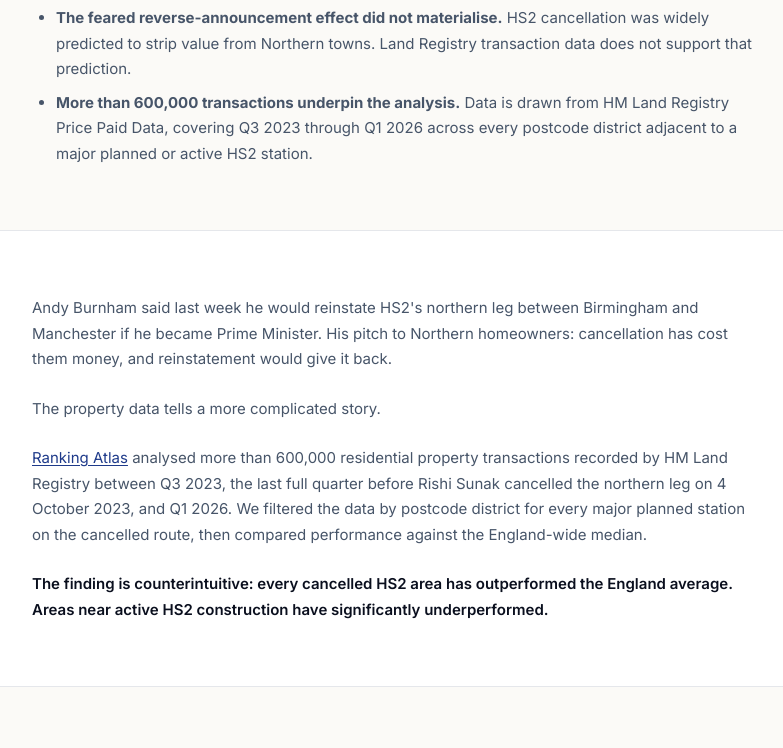
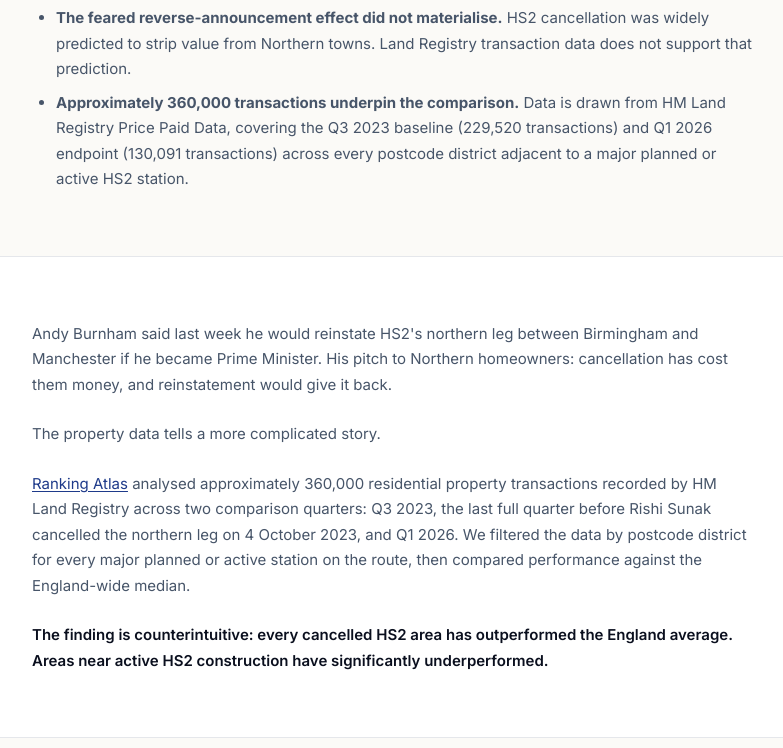
Before and after one commit to dpf1988/ranking-atlas-website, an Astro site: page /resources/hs2-property-prices in a window 1280 px wide. Shown: the part 1657-2405 px from the top of the page, without its empty margins (248-1031 px from the left). Built offline with nearby package versions, Linux system fonts and the light colour scheme; Astro itself is replaced by a stand-in of ours.

Commit message:
HS2: fix transaction count, add Interchange limitation, disclose Curzon exclusion
Correct 600k claim to ~360k (229,520 + 130,091) in takeaways, intro, and
methodology. Add Interchange (Solihull) limitation noting +15.8% rise at a
second active site. Disclose Birmingham Curzon Street exclusion in methodology
with raw numbers (19 Q1 2026 transactions, discontinued high-value category).

```diff
--- a/src/pages/resources/hs2-property-prices.astro
+++ b/src/pages/resources/hs2-property-prices.astro
@@ -84,7 +84,7 @@ const jsonLd = {
         <li><strong>Manchester Piccadilly-adjacent properties beat England by 5.7 percentage points,</strong> rising 2.1% in a national market that declined.</li>
         <li><strong>Old Oak Common fell nearly a fifth.</strong> Median prices near the active London HS2 super-hub dropped 19.2%, underperforming England by 15.7 percentage points. Construction blight is visible in the data.</li>
         <li><strong>The feared reverse-announcement effect did not materialise.</strong> HS2 cancellation was widely predicted to strip value from Northern towns. Land Registry transaction data does not support that prediction.</li>
-        <li><strong>More than 600,000 transactions underpin the analysis.</strong> Data is drawn from HM Land Registry Price Paid Data, covering Q3 2023 through Q1 2026 across every postcode district adjacent to a major planned or active HS2 station.</li>
+        <li><strong>Approximately 360,000 transactions underpin the comparison.</strong> Data is drawn from HM Land Registry Price Paid Data, covering the Q3 2023 baseline (229,520 transactions) and Q1 2026 endpoint (130,091 transactions) across every postcode district adjacent to a major planned or active HS2 station.</li>
       </ul>
     </div>
   </section>
@@ -100,7 +100,7 @@ const jsonLd = {
           The property data tells a more complicated story.
         </p>
         <p>
-          <a href="/" class="text-brand hover:text-brand-dark underline underline-offset-2">Ranking Atlas</a> analysed more than 600,000 residential property transactions recorded by HM Land Registry between Q3 2023, the last full quarter before Rishi Sunak cancelled the northern leg on 4 October 2023, and Q1 2026. We filtered the data by postcode district for every major planned station on the cancelled route, then compared performance against the England-wide median.
+          <a href="/" class="text-brand hover:text-brand-dark underline underline-offset-2">Ranking Atlas</a> analysed approximately 360,000 residential property transactions recorded by HM Land Registry across two comparison quarters: Q3 2023, the last full quarter before Rishi Sunak cancelled the northern leg on 4 October 2023, and Q1 2026. We filtered the data by postcode district for every major planned or active station on the route, then compared performance against the England-wide median.
         </p>
         <p class="font-semibold text-ink">
           The finding is counterintuitive: every cancelled HS2 area has outperformed the England average. Areas near active HS2 construction have significantly underperformed.
@@ -297,12 +297,12 @@ const jsonLd = {
 
         <div>
           <h3 class="font-serif font-semibold text-base text-ink mb-3">Transaction volume</h3>
-          <p>229,520 national transactions in the Q3 2023 baseline quarter. 130,091 national transactions in Q1 2026. More than 600,000 transactions across the full analysis window. The lower Q1 2026 volume reflects both seasonal patterns (Q3 is typically the strongest quarter for completions) and continued subdued market activity in 2026.</p>
+          <p>229,520 national transactions in the Q3 2023 baseline quarter. 130,091 national transactions in Q1 2026. Approximately 360,000 transactions across the two comparison quarters. The lower Q1 2026 volume reflects both seasonal patterns (Q3 is typically the strongest quarter for completions) and continued subdued market activity in 2026.</p>
         </div>
 
         <div>
           <h3 class="font-serif font-semibold text-base text-ink mb-3">Postcode selection</h3>
-          <p>Postcode districts were selected by identifying all districts containing or immediately adjacent to planned HS2 station sites, based on published HS2 route documentation and station location data. For cancelled northern stations: CW1 and CW2 (Crewe), M1, M11, and M12 (Manchester Piccadilly), ST15, ST16, and WS13 (Staffordshire corridor), M22 and SK9 (Manchester Airport). For active construction: NW10 and W3 (Old Oak Common).</p>
+          <p>Postcode districts were selected by identifying all districts containing or immediately adjacent to planned HS2 station sites, based on published HS2 route documentation and station location data. For cancelled northern stations: CW1 and CW2 (Crewe), M1, M11, and M12 (Manchester Piccadilly), ST15, ST16, and WS13 (Staffordshire corridor), M22 and SK9 (Manchester Airport). For active construction: NW10 and W3 (Old Oak Common). Birmingham Curzon Street (B4, B5, B7) was analysed but excluded from the active-construction comparison: only 19 transactions recorded in Q1 2026, and a high-value "Other" category present in Q3 2023 (14 transactions, £720,000 median) had no transactions in Q1 2026, making the median unreliable as a like-for-like measure.</p>
         </div>
 
         <div>
@@ -335,6 +335,9 @@ const jsonLd = {
         </p>
         <p>
           <strong>Two and a half years may be insufficient to capture announcement effects.</strong> Some property economists argue that major infrastructure decisions take five to ten years to fully price in. The period analysed here covers the immediate post-cancellation window but may not capture longer-run adjustment.
+        </p>
+        <p>
+          <strong>Active construction effects are not uniform.</strong> A second active site, Interchange in Solihull (B37, B40), rose 15.8% over the period; construction effects appear concentrated in dense urban settings. The Old Oak Common result should not be read as representative of all active HS2 construction areas.
         </p>
         <p>
           <strong>Figures are nominal.</strong> Price changes are reported in nominal terms and have not been adjusted for inflation. UK CPI rose approximately 8% between Q3 2023 and Q1 2026. Real price changes are therefore lower than the nominal figures shown. The comparison against the England national median is unaffected by this, as both series are nominal.
```
